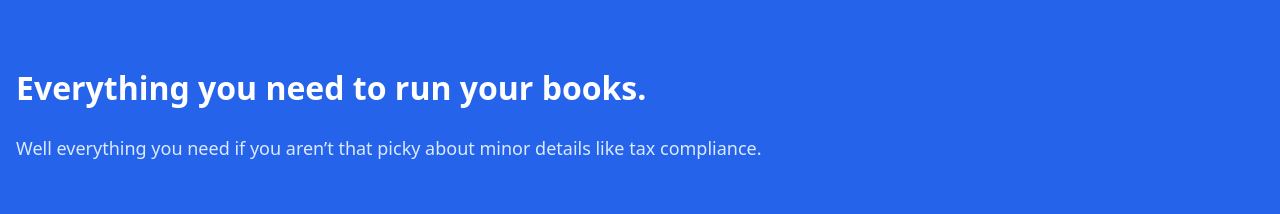
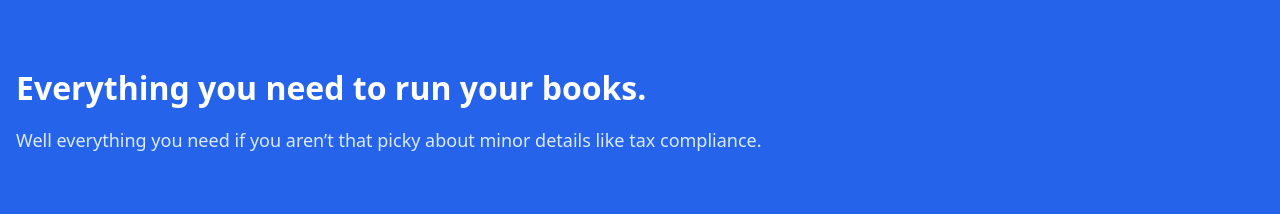
Before and after one commit to amine-omari/Taxpal-clone, a Next.js app: page / in a window 1280 px wide. Shown: the part 1100-1314 px from the top of the page. Built offline with nearby package versions, Linux system fonts and the light colour scheme.

Commit message:
fix: props in SectionHeader component

```diff
--- a/components/Container.jsx
+++ b/components/Container.jsx
@@ -6,6 +6,7 @@ const Container = ({
   text,
   titleTextWhite,
   textColor,
+  largeSpace,
   bgBlue = false,
   bgDarkBlue = false,
   padding,
@@ -23,6 +24,7 @@ const Container = ({
           text={text}
           titleTextWhite={titleTextWhite}
           textColor={textColor}
+          largeSpace={largeSpace}
         />
         {children}
       </div>
--- a/components/SectionHeader.jsx
+++ b/components/SectionHeader.jsx
@@ -1,8 +1,14 @@
 import React from "react";
 
-const SectionHeader = ({ title, text, titleTextWhite = false, textColor }) => {
+const SectionHeader = ({
+  title,
+  text,
+  titleTextWhite = false,
+  textColor,
+  largeSpace = false,
+}) => {
   return (
-    <div className="space-y-6">
+    <div className={`${largeSpace ? "space-y-6" : "space-y-4"}`}>
       <h2
         className={`text-[32px] font-semibold leading-10 ${
           titleTextWhite && "text-white"
```
